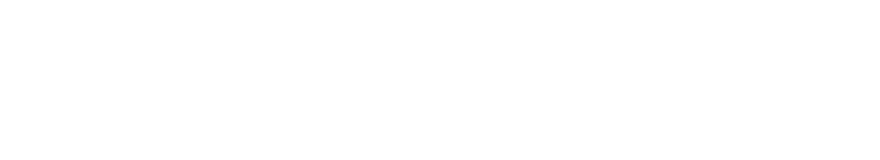
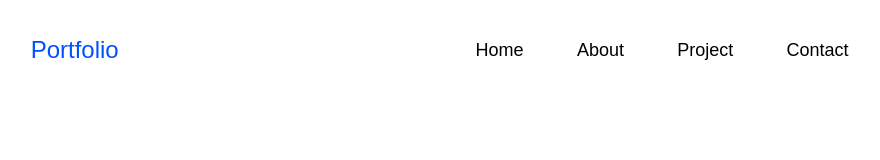
Before and after one commit to WasiunAlam/Demo-Portfolio, a plain HTML site: page index.html in a window 1280 px wide. Shown: the whole page, without its empty margins (47-927 px from the left). Drawn offline with Linux system fonts and the light colour scheme.

Commit message:
Making the navbar

```diff
--- a/index.html
+++ b/index.html
@@ -4,9 +4,21 @@
   <meta charset="UTF-8">
   <meta name="viewport" content="width=device-width, initial-scale=1.0">
   <title>Portfolio</title>
+  <link rel="stylesheet" href="style.css">
+
 </head>
 <body>
-
+  <header>
+    <div class="logo">Portfolio</div>
+    <nav>
+      <ul>
+        <li><a href="" class="home">Home</a></li>
+        <li><a href="" class="about">About</a></li>
+        <li><a href="" class="project">Project</a></li>
+        <li><a href="" class="contact">Contact</a></li>
+      </ul>
+    </nav>
+  </header>
 
 </body>
 </html>
--- a/style.css
+++ b/style.css
@@ -0,0 +1,56 @@
+*{
+  margin: 0;
+  padding: 0;
+  box-sizing: border-box;
+  font-family: sans-serif;
+}
+/*Navbar*/
+header{
+  display: flex;
+  justify-content: space-evenly;
+  position: fixed;
+  width: 100%;
+  height: 100px;
+  align-items:center ;
+}
+.logo{
+  width: 30%;
+  padding-left: 35px;
+  color: rgb(0, 81, 255);
+  font-size: 24px;
+}
+nav{
+  width: 60%;
+  display: flex;
+  justify-content: start;
+}
+ul{
+  display: flex;
+}
+li{
+  list-style: none;
+  margin-left: 25%;
+}
+.home,.about,.project,.contact{
+  font-size: 18px;
+  text-decoration: none;
+  color: black;
+  transition: color 0.4s ease;
+}
+.home:hover,.about:hover,.project:hover,.contact:hover{
+  color: rgb(0, 81, 255);
+}
+.home:active,.about:active,.project:active,.contact:active{
+  font-size: 15px;
+}
+.logo:hover{
+  font-size: 26px;
+  color: rgb(0, 68, 255);
+  cursor: pointer;
+}
+.logo:active{
+  font-size: 22px;
+  color: rgb(0, 81, 255);
+}
+
+/*hero Section*/
```
